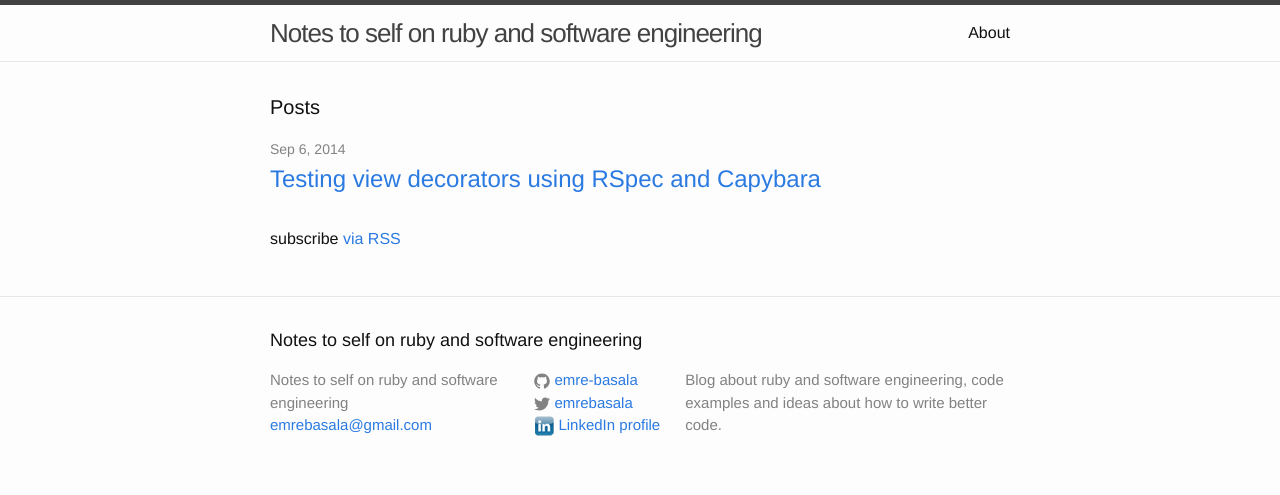
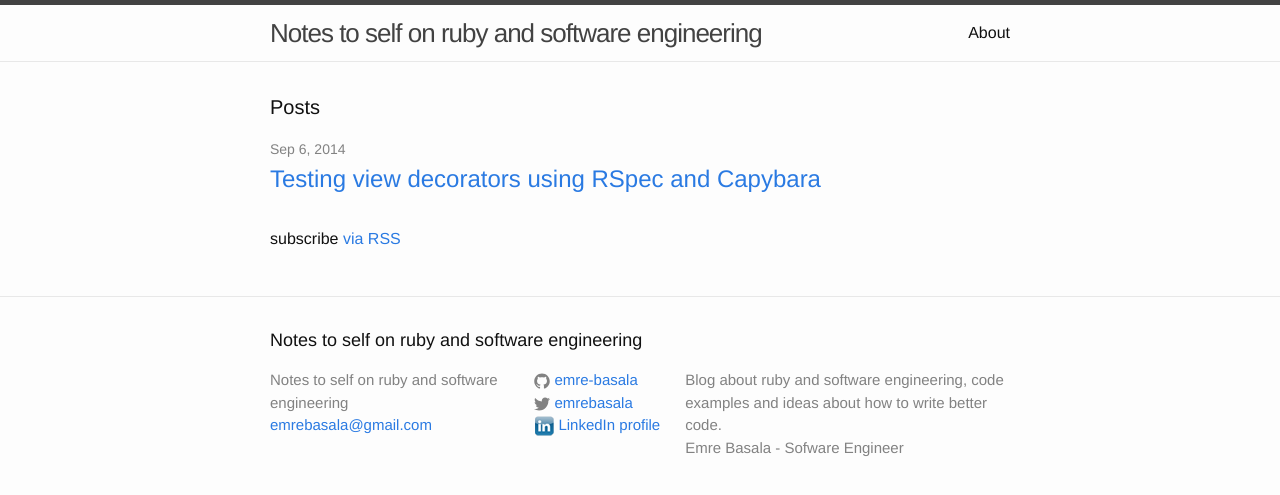
Before and after one commit to emre-basala/emre-basala.github.io, a Jekyll site: the page built from index.html, in a window 1280 px wide. Shown: the top 495 px of the page. Built offline with Jekyll 4.4.1, drawn with Linux system fonts in a browser that asks for light colours; Markdown is read by kramdown in place of the engine named in the settings.

```diff
--- a/_config.yml
+++ b/_config.yml
@@ -3,6 +3,8 @@ title: Notes to self on ruby and software engineering
 email: emrebasala@gmail.com
 description: > # this means to ignore newlines until "baseurl:"
   Blog about ruby and software engineering, code examples and ideas about how to write better code.
+  <br>
+  Emre Basala - Sofware Engineer
 baseurl: "" # the subpath of your site, e.g. /blog/
 url: "https://github.com/emre-basala" # the base hostname & protocol for your site
 twitter_username: emrebasala
```
